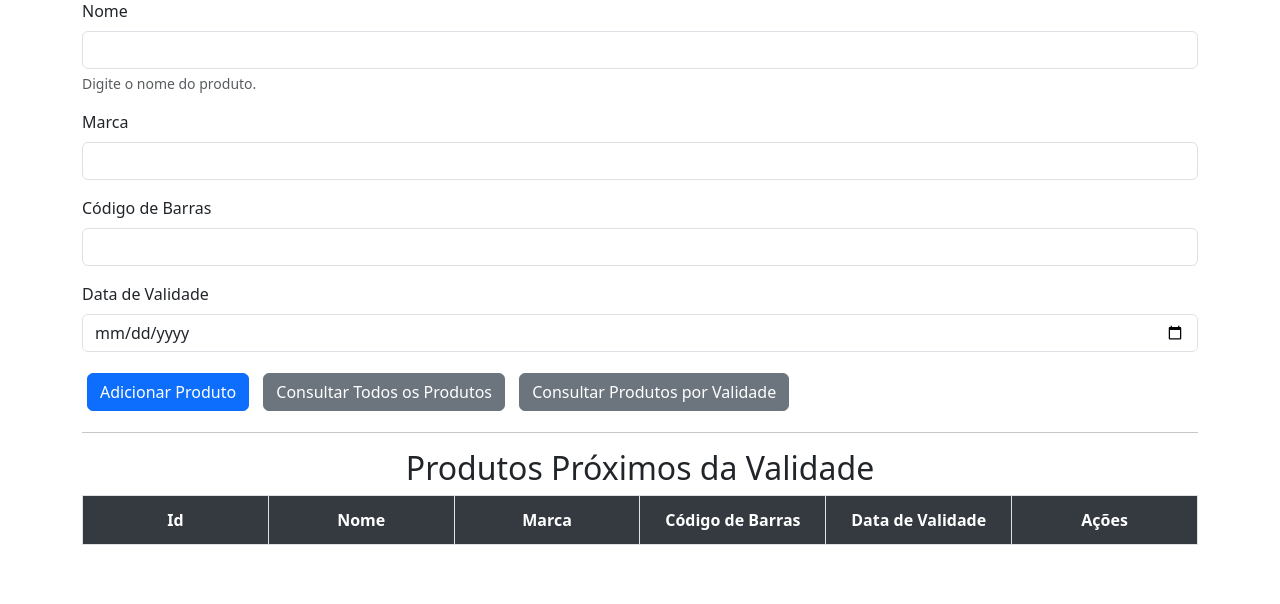
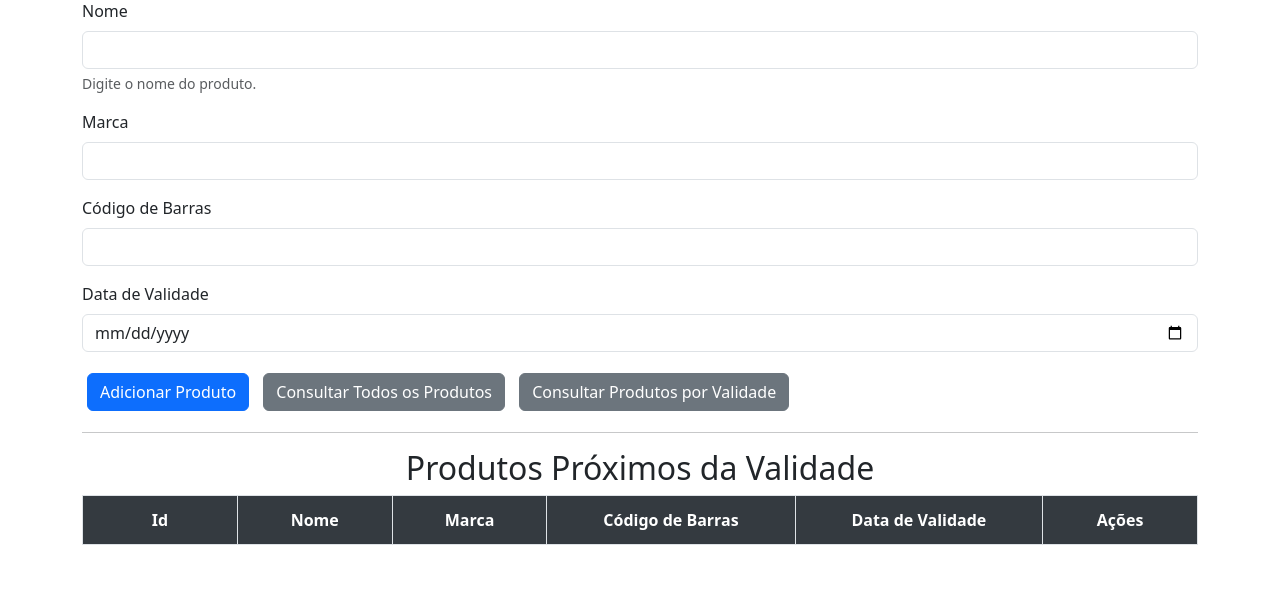
Before and after one commit to PauloMd30/gestao-de-produtos, a Flask app: page / in a window 1280 px wide. Shown: the part 57-661 px from the top of the page. Run offline with Flask 2, Linux system fonts and the light colour scheme; data that the repository does not hold is empty.

Commit message:
adicionei mais um link d o link o bootstrap e modifiquei o styles

```diff
--- a/static/styles.css
+++ b/static/styles.css
@@ -1,12 +1,18 @@
+/* Estilo para os botões */
+button {
+  margin: 5px;
+  gap: 5px;
+  display: inline-block; /* Garantir que os botões se comportem corretamente */
+  visibility: visible; /* Garantir que os botões sejam visíveis */
+  position: relative; /* Garantir que o botão tenha o posicionamento correto */
+  z-index: 1; /* Colocar os botões na parte superior */
+}
+
 /* Estilo para a tabela */
 .table {
   width: 100%;
+  table-layout: auto; /* Usar auto para permitir que as colunas ajustem o tamanho com base no conteúdo */
   border-collapse: collapse;
-}
-
-button {
-  margin: 5px;
-  gap: 5px;
 }
 
 /* Cabeçalho da tabela */
@@ -18,11 +24,7 @@ button {
 
 /* Alteração de fundo para linhas pares e ímpares */
 .table tbody tr:nth-child(odd) {
-  background-color: #f9f9f9; /* Adicionando uma cor de fundo para as linhas ímpares */
-}
-.table {
-  width: 100%;
-  table-layout: fixed; /* Garantir que a tabela tenha largura fixa e não se ajuste automaticamente */
+  background-color: #f9f9f9; /* Cor para as linhas ímpares */
 }
 
 .table tbody tr:nth-child(even) {
@@ -34,15 +36,16 @@ button {
 .table th,
 .table td {
   border: 1px solid #dee2e6;
-}
-
-/* Estilo para células da tabela */
-.table th,
-.table td {
   padding: 12px;
   text-align: left;
+  word-wrap: break-word; /* Quebrar palavras longas que não cabem */
 }
-
+/* Largura responsiva para as células */
+.table td,
+.table th {
+  min-width: 100px; /* Definir uma largura mínima */
+  word-wrap: break-word;
+}
 /* Tornando a tabela responsiva */
 .table-responsive {
   overflow-x: auto;
--- a/templates/index.html
+++ b/templates/index.html
@@ -10,6 +10,7 @@
       integrity="sha384-QWTKZyjpPEjISv5WaRU9OFeRpok6YctnYmDr5pNlyT2bRjXh0JMhjY6hW+ALEwIH"
       crossorigin="anonymous"
     />
+    <link rel="stylesheet" href="https://cdn.jsdelivr.net/npm/bootstrap-icons/font/bootstrap-icons.css">
     <link rel="stylesheet" href="{{url_for('static', filename='styles.css')}}" />
 
   </head>
```
